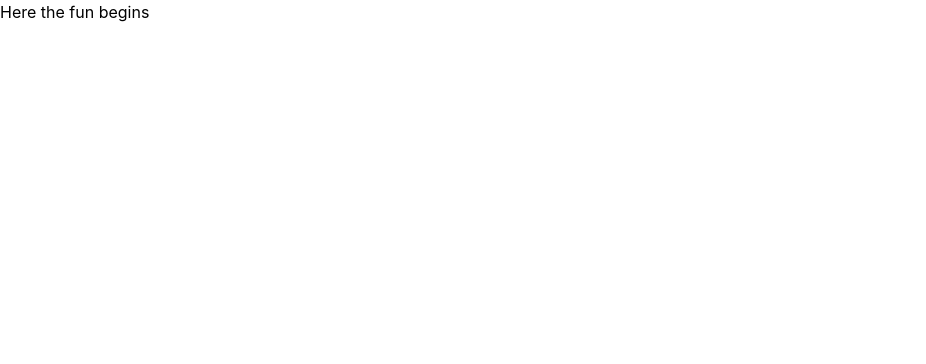
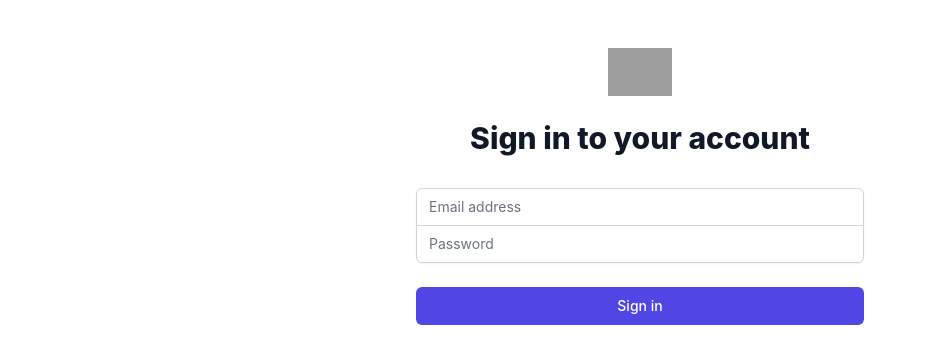
Before and after one commit to algomonk016/client-guest-tracker-hospitality-mngmt, a React (Create React App) app: page /login/reception in a window 1280 px wide. Shown: the top 364 px of the page, without its empty margins (0-926 px from the left). Built offline with nearby package versions, Linux system fonts and the light colour scheme; grey boxes are pictures that could not be loaded.

Commit message:
✨ added login ui

```diff
--- a/src/App.js
+++ b/src/App.js
@@ -1,9 +1,10 @@
 import React from 'react'
+import PageRoutes from './routes'
 
 const App = () => {
 	return (
 		<div className="">
-			Here the fun begins
+			<PageRoutes />
 		</div>
 	)
 }
--- /dev/null
+++ b/src/container/pages/login/GuestLogin.js
@@ -0,0 +1,75 @@
+import React, { useState } from 'react'
+import { useNavigate } from 'react-router-dom'
+const GuestLogin = () => {
+
+    const [guestId, setGuestId] = useState(null)
+    const [guestPass, setGuestPass] = useState(null)
+
+    const Navigate = useNavigate()
+
+    const doAction = (action='', e) => {
+        e.preventDefault()
+
+        switch(action){
+            case 'signin':
+                alert('This need to be added')
+                console.log(guestId, guestPass)
+                Navigate('/guest')
+                break;
+        }
+    }
+
+    return (
+        <div className="min-h-full flex items-center justify-center py-12 px-4 sm:px-6 lg:px-8">
+            <div className="max-w-md w-full space-y-8">
+                <div>
+                    <img
+                        className="mx-auto h-12 w-auto"
+                        src="https://tailwindui.com/img/logos/workflow-mark-indigo-600.svg"
+                        alt="Workflow"
+                    />
+                    <h2 className="mt-6 text-center text-3xl font-extrabold text-gray-900"> Please Sign in here </h2>
+                </div>
+                <form className="mt-8 space-y-6">
+                    <input type="hidden" name="remember" defaultValue="true" />
+                    <div className="rounded-md shadow-sm -space-y-px">
+                        <div>
+                            <label htmlFor="phone-no" className="sr-only">
+                                Email address
+                            </label>
+                            <input
+                                type="text"
+                                required
+                                className="appearance-none rounded-none relative block w-full px-3 py-2 border border-gray-300 placeholder-gray-500 text-gray-900 rounded-t-md focus:outline-none focus:ring-indigo-500 focus:border-indigo-500 focus:z-10 sm:text-sm"
+                                placeholder="Phone Number"
+                                onChange={(e)=>setGuestId(e.target.value.trim())}
+                            />
+                        </div>
+                        <div>
+                            <label htmlFor="password" className="sr-only">
+                                Password
+                            </label>
+                            <input
+                                type="password"
+                                required
+                                className="appearance-none rounded-none relative block w-full px-3 py-2 border border-gray-300 placeholder-gray-500 text-gray-900 rounded-b-md focus:outline-none focus:ring-indigo-500 focus:border-indigo-500 focus:z-10 sm:text-sm"
+                                placeholder="Password"
+                                onChange={(e)=>setGuestPass(e.target.value.trim())}
+                            />
+                        </div>
+                    </div>
+                    <div>
+                        <button
+                            className="group relative w-full flex justify-center py-2 px-4 border border-transparent text-sm font-medium rounded-md text-white bg-indigo-600 hover:bg-indigo-700 focus:outline-none focus:ring-2 focus:ring-offset-2 focus:ring-indigo-500"
+                            onClick={(e)=>doAction('signin', e)}
+                        >
+                            Sign in
+                        </button>
+                    </div>
+                </form>
+            </div>
+        </div>
+    )
+}
+
+export default GuestLogin
--- /dev/null
+++ b/src/container/pages/login/ReceptionLogin.js
@@ -0,0 +1,61 @@
+import React from 'react'
+
+const ReceptionLogin = () => {
+    return (
+        <div className="min-h-full flex items-center justify-center py-12 px-4 sm:px-6 lg:px-8">
+            <div className="max-w-md w-full space-y-8">
+                <div>
+                    <img
+                        className="mx-auto h-12 w-auto"
+                        src="https://tailwindui.com/img/logos/workflow-mark-indigo-600.svg"
+                        alt="Workflow"
+                    />
+                    <h2 className="mt-6 text-center text-3xl font-extrabold text-gray-900">Sign in to your account</h2>
+                </div>
+                <form className="mt-8 space-y-6" action="#" method="POST">
+                    <input type="hidden" name="remember" defaultValue="true" />
+                    <div className="rounded-md shadow-sm -space-y-px">
+                        <div>
+                            <label htmlFor="email-address" className="sr-only">
+                                Email address
+                            </label>
+                            <input
+                                id="email-address"
+                                name="email"
+                                type="email"
+                                autoComplete="email"
+                                required
+                                className="appearance-none rounded-none relative block w-full px-3 py-2 border border-gray-300 placeholder-gray-500 text-gray-900 rounded-t-md focus:outline-none focus:ring-indigo-500 focus:border-indigo-500 focus:z-10 sm:text-sm"
+                                placeholder="Email address"
+                            />
+                        </div>
+                        <div>
+                            <label htmlFor="password" className="sr-only">
+                                Password
+                            </label>
+                            <input
+                                id="password"
+                                name="password"
+                                type="password"
+                                autoComplete="current-password"
+                                required
+                                className="appearance-none rounded-none relative block w-full px-3 py-2 border border-gray-300 placeholder-gray-500 text-gray-900 rounded-b-md focus:outline-none focus:ring-indigo-500 focus:border-indigo-500 focus:z-10 sm:text-sm"
+                                placeholder="Password"
+                            />
+                        </div>
+                    </div>
+                    <div>
+                        <button
+                            type="submit"
+                            className="group relative w-full flex justify-center py-2 px-4 border border-transparent text-sm font-medium rounded-md text-white bg-indigo-600 hover:bg-indigo-700 focus:outline-none focus:ring-2 focus:ring-offset-2 focus:ring-indigo-500"
+                        >
+                            Sign in
+                        </button>
+                    </div>
+                </form>
+            </div>
+        </div>
+    )
+}
+
+export default ReceptionLogin
--- /dev/null
+++ b/src/container/pages/login/components/LoginOption.js
@@ -0,0 +1,35 @@
+import React from 'react'
+import { Link } from 'react-router-dom'
+
+const LoginOption = ({
+    img=null,
+    guest=false
+}) => {
+    return (
+        <div className="sm:w-1/2 mb-10 px-4">
+            <div className="rounded-lg h-64 overflow-hidden">
+                <img
+                    alt="content"
+                    className="object-cover object-center h-full w-full"
+                    src={ img !== null ? img : "https://dummyimage.com/1201x501" }
+                />
+            </div>
+
+            <h2
+                className="title-font text-2xl font-medium text-gray-900 mt-6 mb-3"
+            >
+                { guest ? 'Guest' : 'Receptionist' } Login
+            </h2>
+            <p className="leading-relaxed text-base">  </p>
+
+            <Link
+                className="flex mx-auto mt-6 text-white bg-indigo-500 border-0 py-2 px-5 focus:outline-none hover:bg-indigo-600 rounded"
+                to={'/' + guest ? 'guest':'reception' }
+            >
+                {guest ? 'Guest ': 'Reception '} Login
+            </Link>
+        </div>
+    )
+}
+
+export default LoginOption
```
